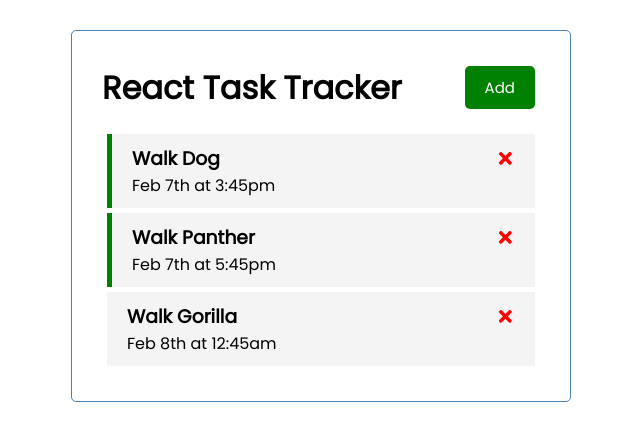
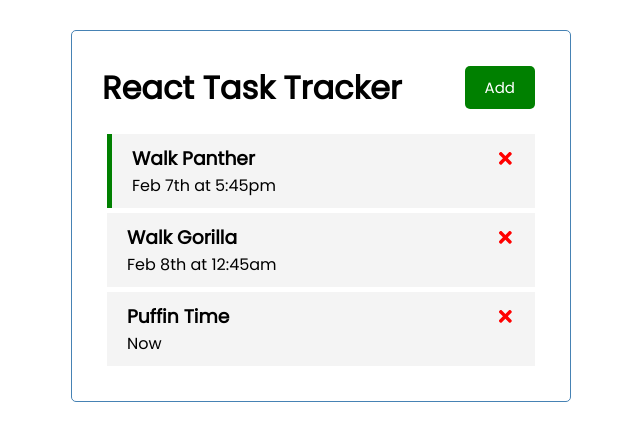
Before and after one commit to JLoweDev/react-task-tracker, a React (Create React App) app: page / in a window 1280 px wide. Shown: the top 440 px of the page, without its empty margins (319-959 px from the left). Built offline with nearby package versions, Linux system fonts and the light colour scheme; data requests are answered from the project's data file.

Commit message:
POST and DELETE work for json server

```diff
--- a/db.json
+++ b/db.json
@@ -1,22 +1,22 @@
 {
   "tasks": [
-  {
-      "id": 1,
-      "text": "Walk Dog",
-      "day": "Feb 7th at 3:45pm",
-      "reminder": true
-  },
-  {
+    {
       "id": 2,
       "text": "Walk Panther",
       "day": "Feb 7th at 5:45pm",
       "reminder": true
-  },
-  {
+    },
+    {
       "id": 3,
       "text": "Walk Gorilla",
       "day": "Feb 8th at 12:45am",
       "reminder": false
-  }
+    },
+    {
+      "text": "Puffin Time ",
+      "day": "Now",
+      "reminder": false,
+      "id": 4
+    }
   ]
 }
--- a/src/App.js
+++ b/src/App.js
@@ -26,10 +26,22 @@
   }
 
   // Add Task
-  const addTask = (task) => {
-    const id = Math.floor(Math.random() * 10000) + 1
-    const newTask = { id, ...task }
-    setTasks([...tasks, newTask])
+  const addTask = async (task) => {
+    const res = await fetch('http://localhost:5000/tasks', {
+      method: 'POST',
+      headers: {
+        'Content-type': 'application/json'
+      },
+      body: JSON.stringify(task),
+    })
+
+    const data = await res.json()
+
+    setTasks([...tasks, data])
+
+    // const id = Math.floor(Math.random() * 10000) + 1
+    // const newTask = { id, ...task }
+    // setTasks([...tasks, newTask])
   }
 
   // Toggle Reminder
@@ -38,7 +50,11 @@
   }
 
   // Delete Task
-  const deleteTask = (id) => {
+  const deleteTask = async (id) => {
+    await fetch(`http://localhost:5000/tasks/${id}`, {
+      method: 'DELETE'
+    })
+
     setTasks(tasks.filter((task) => task.id !== id))
   }
 
```
Also changed, not shown: 1 other file (tests, documents, lock files or other folders).
